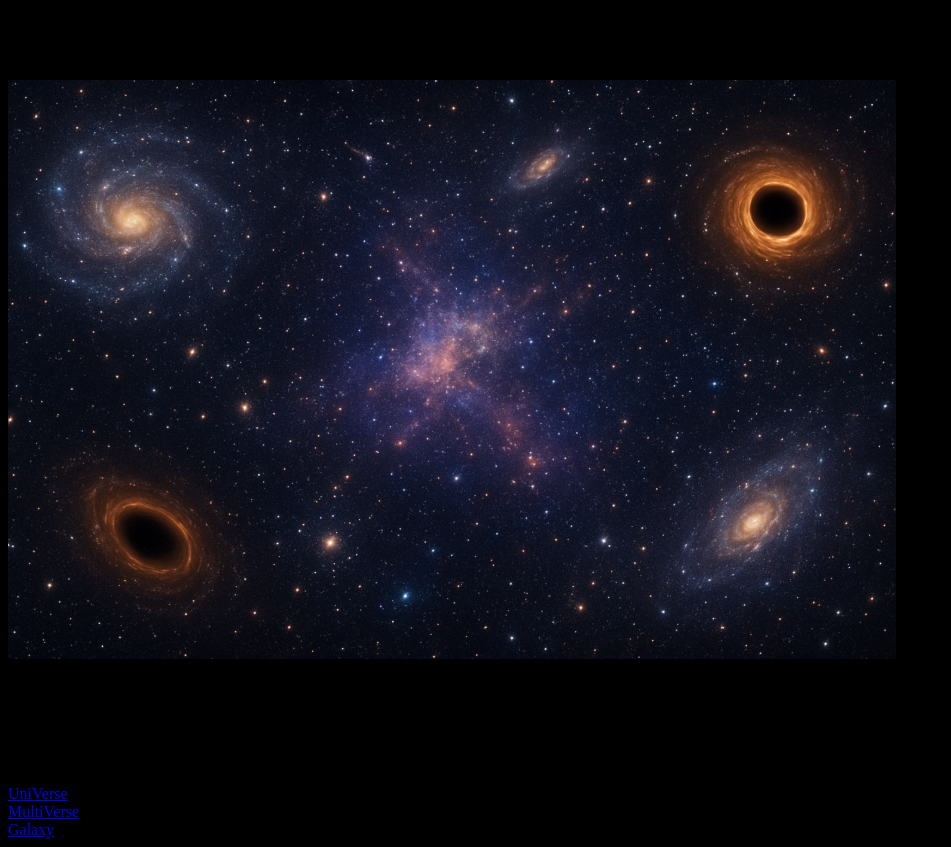
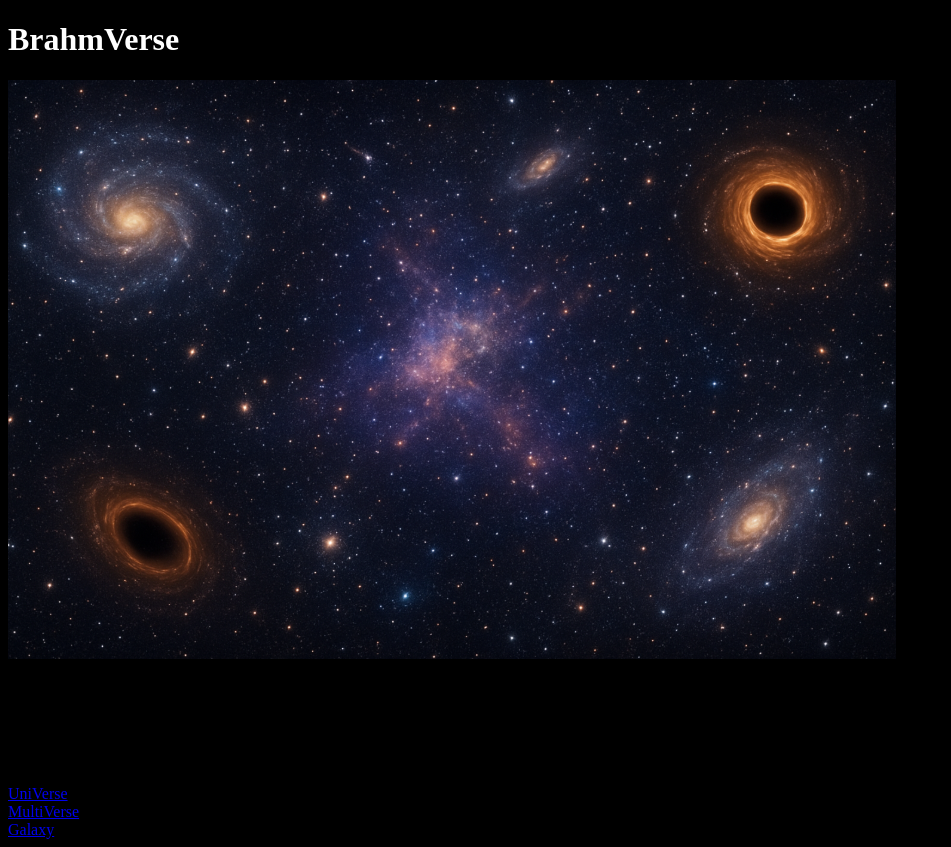
Before and after one commit to Priyesh-Thakur/BrahmVerse, a plain HTML site: page index.html in a window 1280 px wide. Shown: the whole page, without its empty margins (0-951 px from the left). Drawn offline with Linux system fonts and the light colour scheme.

Commit message:
Update style.css

```diff
--- a/style.css
+++ b/style.css
@@ -1,7 +1,7 @@
 body {
   background-color: black;
 }
-.title{
-  tags-alligned:centre;
+#title{
+  text-align:centre;
   color: white;
 }
```
